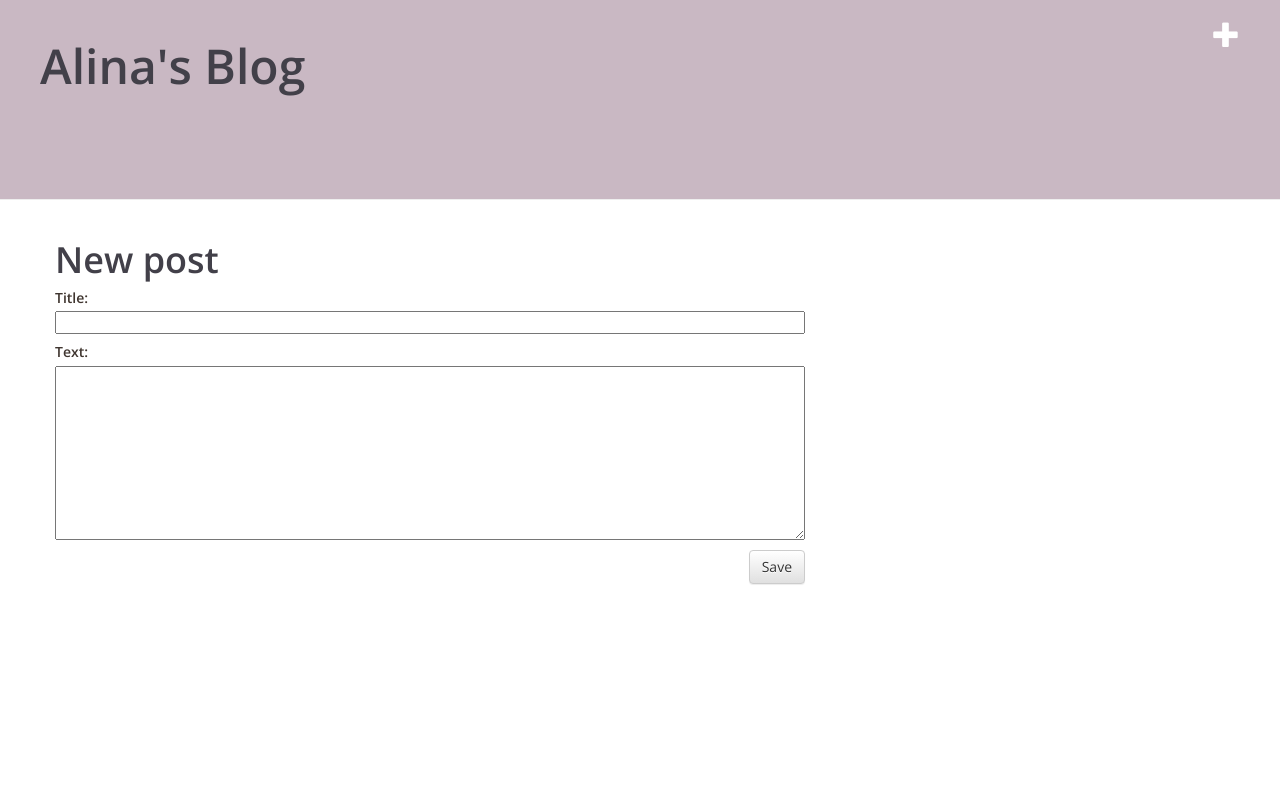
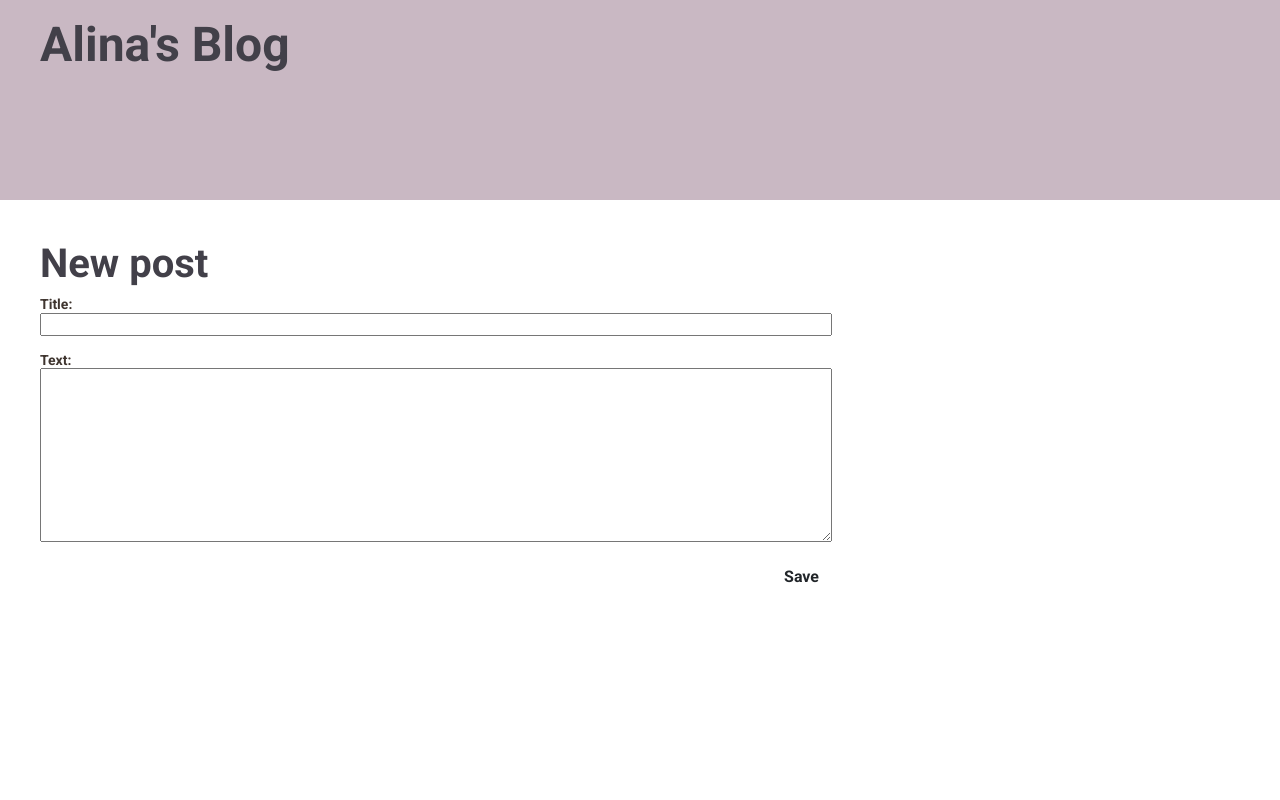
Before and after one commit to stolbikova/blog, a Django app: page /post/new/ in a window 1280 px wide. Run offline with Django 3.2, Linux system fonts and the light colour scheme; the visitor is signed in with stand-in values (Sample User, id 1); some libraries are stand-ins or nearby versions.

Commit message:
updates.

```diff
--- a/blog/static/css/blog.css
+++ b/blog/static/css/blog.css
@@ -4,6 +4,11 @@
     font-family: var(--font-family);
     line-height: var(--line-height);
     color: var(--primary-color);
+
+    font-size: 14px;
+    @media (max-width: 480px) {
+        font-size: 16px;
+    }
 }
 
 .page-header {
@@ -14,10 +19,6 @@
     padding: var(--space-m) var(--space-m) var(--space-m) var(--space-left);
 }
 
-.headers-name {
-
-}
-
 .page-header h1, .page-header h1 a, .page-header h1 a:visited, .page-header h1 a:active {
     color: var(--header-text-color);
     font-size: 36pt;
@@ -26,8 +27,16 @@
 
 .content {
     background-color: var(--content-bg-color);
-    margin-left: var(--space-left);
+    margin: var(--space-left);
+
+    @media (max-width: 480px) {
+        .content {
+            width: 100%;
+            margin-left: 0;
+        }
+    }
 }
+
 
 h1, h2, h3, h4 {
     font-weight: var(--font-weight-bold);
--- a/blog/static/css/variables.css
+++ b/blog/static/css/variables.css
@@ -11,7 +11,7 @@
     --space-left: 40px;
 
     /* Fonts */
-    --font-family: 'Open Sans', sans-serif;
+    --font-family: 'Roboto', sans-serif;
     --line-height: 120%;
     --font-weight-bold: 700;
 
--- a/blog/templates/blog/base.html
+++ b/blog/templates/blog/base.html
@@ -2,22 +2,26 @@
 
 <html>
     <head>
-        <link rel="stylesheet" href="//maxcdn.bootstrapcdn.com/bootstrap/3.2.0/css/bootstrap.min.css">
-        <link rel="stylesheet" href="//maxcdn.bootstrapcdn.com/bootstrap/3.2.0/css/bootstrap-theme.min.css">
-        <link href="https://fonts.googleapis.com/css?family=Open+Sans:400,600&amp;subset=cyrillic" rel="stylesheet">
+      <link rel="stylesheet" href="https://cdn.jsdelivr.net/npm/bootstrap-icons/font/bootstrap-icons.css">
+      <link href="https://cdn.jsdelivr.net/npm/bootstrap@5.3.0/dist/css/bootstrap.min.css" rel="stylesheet">
+
+      <link href="https://fonts.googleapis.com/css2?family=Roboto:wght@700&display=swap" rel="stylesheet">
         <link rel="stylesheet" href="{% static 'css/blog.css' %}">
         <title>Stolbikova Alina's blog</title>
     </head>
     <body>
-      <div class="page-header">
+      <header class="page-header blog-header py-3">
         {% if user.is_authenticated %}
         <a href="{% url 'post_new' %}" class="top-menu"><span class="glyphicon glyphicon-plus"></span></a>
         {% endif %}
-        <h1 class="headers-name"><a href="/">Alina's Blog</a></h1>
-      </div>
-      <div class="content container">
+        <div class="d-flex justify-content-between align-items-center">
+            <!-- <img src="path/to/logo.png" alt="Blog Logo" style="height: 40px; margin-right: 10px;"> -->
+            <h1 class="blog-title m-0"><a href="/">Alina's Blog</a></h1>
+        </div>
+      </header>
+      <div class="content">
         <div class="row">
-          <div class="col-md-8">
+          <div class="col-sm-12 col-lg-8">
             {% block content %}
             {% endblock %}
           </div>
```
Also changed, not shown: blog/templates/blog/post_detail.html (+9 -7 lines), blog/templates/blog/post_list.html (+4 -4 lines).
